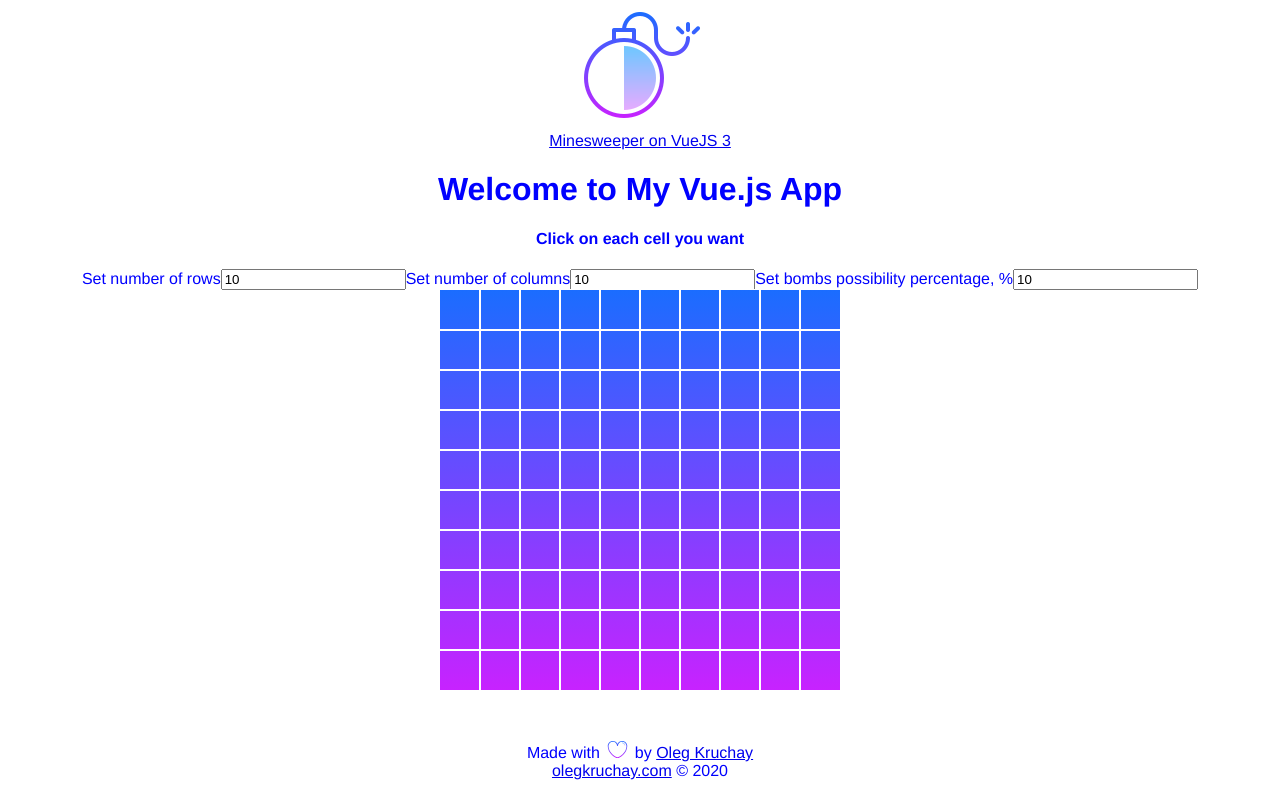
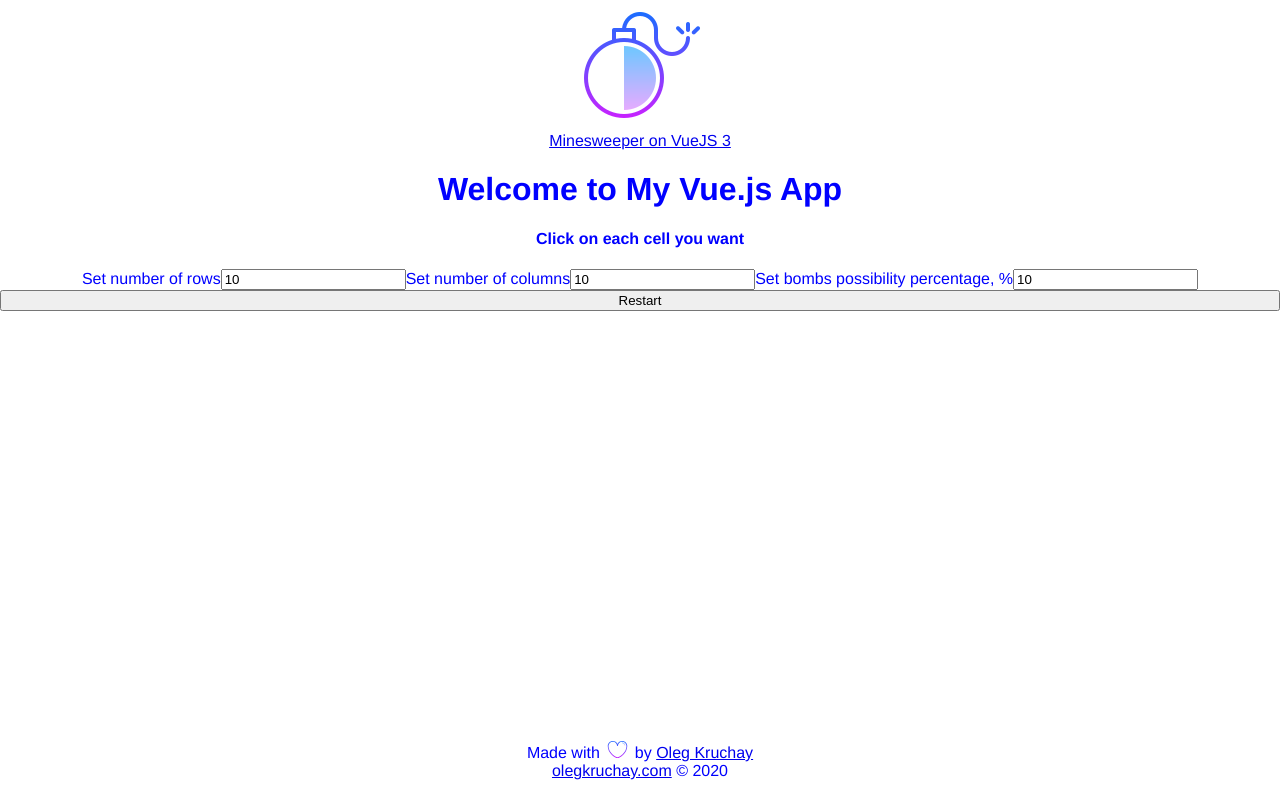
Before and after one commit to kruchai/minesweeper-vue, a Vue app: page / in a window 1280 px wide. Built offline with nearby package versions, Linux system fonts and the light colour scheme.

Commit message:
v0.1 (MVP): Moving the main code into separate component called Battleground, removing the code from App.vue .

```diff
--- a/src/App.vue
+++ b/src/App.vue
@@ -6,7 +6,6 @@
       appUri="https://github.com/OlegScout/minesweeper-vue"
     />
     <Message :msg="message" :status="status" />
-<!--    <Battleground />-->
     <div class="settings">
       <label for="setRows">Set number of rows</label>
       <input id="setRows" v-model="setNumberOfRows" type="number" placeholder="Set number of rows">
@@ -16,20 +15,8 @@
       <input id="setBombs" v-model="setNumberOfBombs" type="number" placeholder="Set number of bombs">
     </div>
 
-    <div
-      id="battleground"
-      class="battleground"
-      v-bind:style = "{'grid-template-columns': 'repeat(' + this.setNumberOfRows +', 40px)', 'grid-template-rows': 'repeat(' + this.setNumberOfColumns +', 40px)' }"
-      >
-      <div
-        class="parent-cell"
-        :data-bomb="Math.random() <= setNumberOfBombs / 100 ? 'bomb' : ''"
-        v-for="cell in getCountOfCells()" :key="cell"
-      >
-        <div class="child-cell" @click="isClicked($event)"></div>
-      </div>
+    <Battleground :rows="this.setNumberOfRows" :columns="this.setNumberOfColumns" :bombsPercentage="this.setNumberOfBombs" />
 
-    </div>
     <button class="restart" @click="reloadTheGame()">Restart</button>
     <Footer />
   </div>
@@ -39,7 +26,7 @@
 
 import Header from "./components/Header.vue";
 import Message from "./components/Message.vue";
-// import Battleground from "./components/Battleground.vue";
+import Battleground from "./components/Battleground.vue";
 import Footer from "./components/Footer.vue";
 
 export default {
@@ -47,7 +34,7 @@ export default {
   components: {
     Header,
     Message,
-    // Battleground,
+    Battleground,
     Footer,
   },
   data() {
@@ -60,18 +47,6 @@ export default {
     };
   },
   methods: {
-    isClicked(event) {
-      event.target.classList.add('clicked');
-      console.log(event);
-
-      if (event.path[1].dataset.bomb === 'bomb') {
-        alert('Sorry, you lost =(');
-        event.path[2].classList.add('show-all');
-      }
-    },
-    getCountOfCells(rows = this.setNumberOfRows, columns = this.setNumberOfColumns) {
-      return rows * columns;
-    },
     reloadTheGame() {
       location.reload();
       return false;
```
Lines whose indentation alone changed are shown as unchanged.
